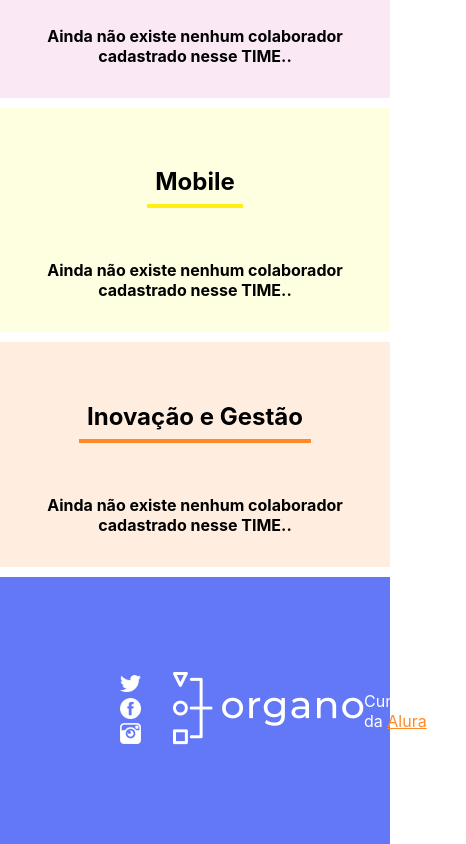
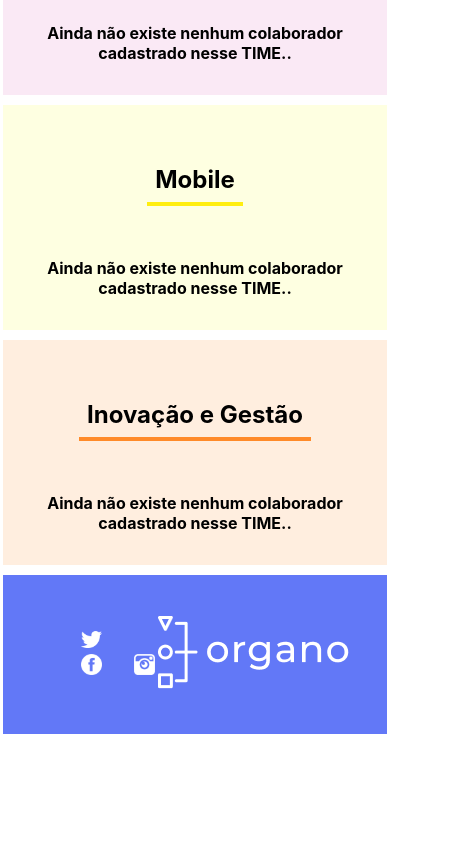
Before and after one commit to luizladeira/app_organo, a React (Create React App) app in the folder organo/: page / in a window 390 px wide. Shown: the part 2366-3210 px from the top of the page, 466 px wide, since content can reach past the window. After the commit the page ends 3100 px from the top, so only its background shows below. Built offline with nearby package versions, Linux system fonts and the light colour scheme.

Commit message:
ajustando layout responsivo

```diff
--- a/organo/src/components/Rodape/Rodape.css
+++ b/organo/src/components/Rodape/Rodape.css
@@ -14,19 +14,50 @@
     width: 21px;
 }
 
-.footer .redes-sociais ul li img{
+.footer .redes-sociais ul li img {
     height: 21px;
     width: 21px;
 }
 
-.footer ul li:last-child{
+.footer ul li:last-child {
     margin-right: 0;
 }
 
-.layout-by a{
+.layout-by a {
     color: rgb(255, 138, 41);
 }
 
-.layout-by a:hover{
+.layout-by a:hover {
     color: rgb(255, 238, 15);
 }
+
+@media only screen and (max-width: 600px) {
+    .footer {
+        background-color: #6278F7;
+        color: #FFF;
+        padding: 10%;
+        display: flex;
+        justify-content: space-between;
+        align-items: center;
+    }
+
+
+    .layout-by {
+        display: none;
+    }
+
+
+    .footer ul li {
+        display: inline-block;
+        margin-right: 32px;
+        height: 21px;
+        width: 21px;
+    }
+
+    .footer .redes-sociais ul li img {
+        height: 21px;
+        width: 21px;
+    }
+
+
+}
--- a/organo/src/index.css
+++ b/organo/src/index.css
@@ -11,3 +11,11 @@ code {
   font-family: source-code-pro, Menlo, Monaco, Consolas, 'Courier New',
     monospace;
 }
+
+@media only screen and (max-width: 600px) {
+
+#root{
+overflow-x: hidden;
+margin: 0px 3px 0px 3px;
+}
+}
```
Also changed, not shown: organo/src/components/Banner/Banner.css (line endings or trailing spaces).
